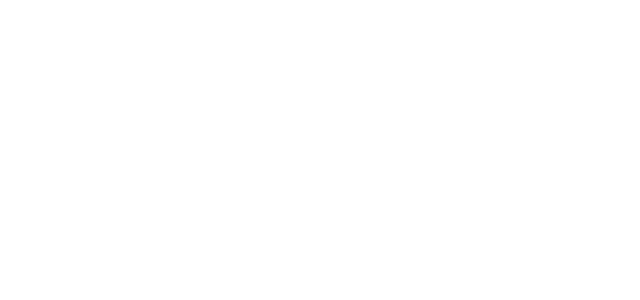
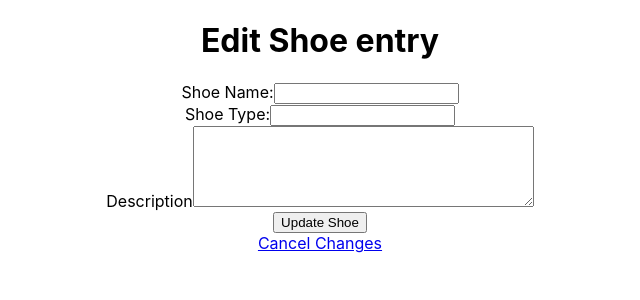
Before and after one commit to kenny-lam0802/ShoeHub, a React (Create React App) app in the folder client/: page /edit/shoe/1 in a window 1280 px wide. Before the commit this address had no page. Shown: the top 300 px of the page, without its empty margins (320-960 px from the left). Built offline with nearby package versions, Linux system fonts and the light colour scheme; no server answers.

Commit message:
finished edit form

```diff
--- a/client/src/App.js
+++ b/client/src/App.js
@@ -5,7 +5,7 @@
 import Homepage from './components/Homepage';
 // import Dashboard from './components/Dashboard'
 import AddShoeForm from './components/AddShoeForm';
-// import EditShoe from './components/EditShoe'
+import EditShoeForm from './components/EditShoeForm';
 import './App.css';
 
 function App() {
@@ -17,6 +17,7 @@
         <Routes>
           <Route path='/' element={<Homepage shoes={shoes} setShoes={setShoes} />} />
           <Route path='/create/new' element={<AddShoeForm shoes={shoes} setShoes={setShoes} />} />
+          <Route path='/edit/shoe/:id' element={<EditShoeForm/>}/>
         </Routes>
       </BrowserRouter>
 
--- /dev/null
+++ b/client/src/components/EditShoeForm.js
@@ -0,0 +1,98 @@
+import React, {useEffect, useState} from 'react';
+import axios from 'axios';
+import { useNavigate, useParams, Link } from 'react-router-dom';
+
+const EditForm = (props) =>{
+    const [shoe, setShoe] = useState({
+        shoeName:'',
+        type:'',
+        description:''
+    })
+
+    const {id} = useParams();
+    const navigate = useNavigate();
+    const [errors, setErrors] = useState({});
+
+    const changeHandler = (e)=>{
+        setShoe({...shoe,[e.target.name]: e.target.value})
+    }
+
+    useEffect(()=>{
+        axios.get(`http://localhost:8000/api/oneShoes/${id}`)
+            .then(res=>{
+                setShoe(res.data)
+            })
+            .catch((error) => {
+                console.log("Form Error", error);
+                setErrors(error.response.data.errors)
+            });
+    }, [id])
+
+    const updateHandler = (e)=>{
+        e.preventDefault();
+        axios.put(`http://localhost:8000/api/editShoes/${id}`, shoe)
+            .then(res=>{
+                console.log(res)
+                navigate('/')
+            })
+            .catch((err) => {
+                console.log("Form Error", err);
+                setErrors(err.response.data.errors)
+                console.log(err.response.data.errors)
+            });
+    }
+
+    // const deleteHandler = (id)=>{
+    //     axios.delete(`http://localhost:8000/api/deleteShoe/${id}`)
+    //         .then(res=>{
+    //             navigate('/');
+    //         })
+    //         .catch(errors)
+    // }
+
+    return(
+        <div>
+            <h1>Edit Shoe entry</h1>
+            <form onSubmit={updateHandler}>
+                <div className='createForm'>
+                    <div>
+                        <label>Shoe Name:</label>
+                        {
+                            errors.shoeName ?
+                                <p className='errMsg'>{errors.shoeName.message}</p>
+                                :
+                                null
+                        }
+                        <input type='text' name='shoeName' value={shoe.shoeName} onChange={changeHandler}/>
+                    </div>
+                    <div>
+                        <label>Shoe Type:</label>
+                        {
+                            errors.type ?
+                                <p className='errMsg'>{errors.type.message}</p>
+                                :
+                                null
+                        }
+                        <input type='text' name='type' value={shoe.type} onChange={changeHandler} />
+                    </div>
+                    <div>
+                        <label>Description</label>
+                        {
+                            errors.description ?
+                                <p className='errMsg'>{errors.description.message}</p>
+                                :
+                                null
+                        }
+                        <textarea rows={5} cols={40} name='description' type="text" value={shoe.description} onChange={changeHandler} />
+                    </div>
+                    <div>
+                        <button>Update Shoe</button>
+                    </div>
+                </div>
+            </form>
+            <Link to={'/'}>Cancel Changes</Link>
+        </div>
+    )
+}
+
+export default EditForm;
```
